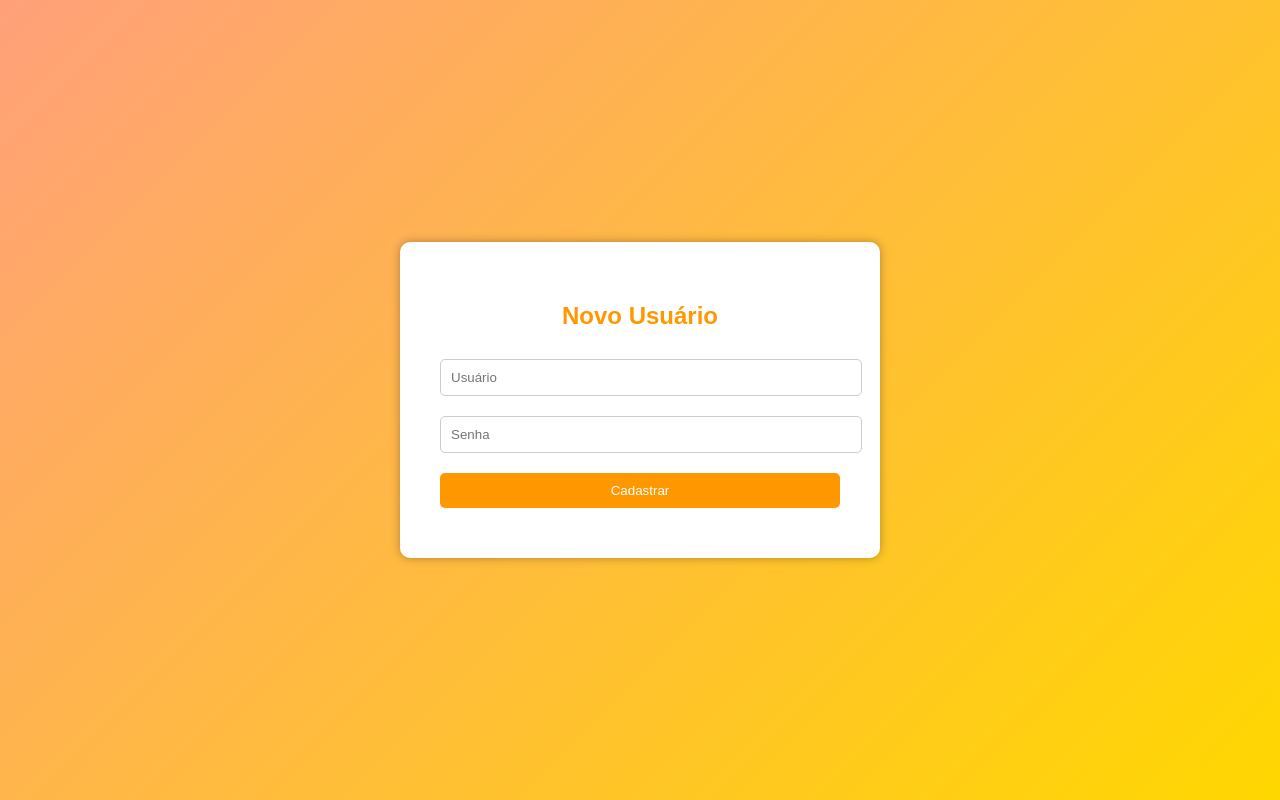
After one commit to Projeto-Integrador-Univesp-LocalizaPet/Projeto_Localiza_Pet, a Django app: page /cadastro/ in a window 1280 px wide. The commit adds this page. Run offline with Django 5.2, Linux system fonts and the light colour scheme.

Commit message:
- adicionado pagina de cadastro de usuario - adicionado função de cadastro do usuario - adicionado proteção de pagina com login - adicionado redirecionamento da entrada para o login - adicionado função de logout - alterado htmls do login para exibir alerta do "senha invalida" - alterado html do feed para redirecionamento do login e logout

```diff
--- /dev/null
+++ b/app_localiza_pet/templates/base.html
@@ -0,0 +1,57 @@
+<!DOCTYPE html>
+<html lang="pt-br">
+<head>
+  <meta charset="UTF-8">
+  <meta name="viewport" content="width=device-width, initial-scale=1.0">
+  <title>Login - Localiza Pet</title>
+  <style>
+    body {
+      margin: 0;
+      padding: 0;
+      font-family: Arial, sans-serif;
+      background: linear-gradient(135deg, #FFA07A, #FFD700); /* Gradiente de cores laranja e amarelo */
+      height: 100vh;
+      display: flex;
+      justify-content: center;
+      align-items: center;
+    }
+    .container {
+      width: 90%;
+      max-width: 400px;
+      background-color: #fff; /* Fundo branco */
+      padding: 40px; /* Aumento da parte branca */
+      border-radius: 10px;
+      box-shadow: 0 0 10px rgba(0, 0, 0, 0.3);
+    }
+    h2 {
+      text-align: center;
+      color: #ff9800; /* Laranja */
+    }
+    input[type="text"],
+    input[type="password"] {
+      width: 100%;
+      padding: 10px;
+      margin: 10px 0;
+      border: 1px solid #ccc;
+      border-radius: 5px;
+    }
+    input[type="submit"] {
+      width: 100%;
+      padding: 10px;
+      margin: 10px 0;
+      border: none;
+      border-radius: 5px;
+      background-color: #ff9800; /* Laranja */
+      color: #fff;
+      cursor: pointer;
+    }
+    input[type="submit"]:hover {
+      background-color: #f57c00; /* Laranja mais escuro */
+    }
+  </style>
+</head>
+<body>
+  {% block content %}
+  {% endblock content %}
+</body>
+</html>
--- /dev/null
+++ b/app_localiza_pet/templates/cadastro.html
@@ -0,0 +1,13 @@
+{% extends "base.html" %}
+
+{{% block content %}
+<div class="container">
+    <h2>Novo Usuário</h2>
+    <form action="/cadastro/" method="post">
+      {% csrf_token %}
+      <input type="text" name="username" placeholder="Usuário" required>
+      <input type="password" name="password" placeholder="Senha" required>
+      <input type="submit" value="Cadastrar">
+    </form>
+  </div>
+{% endblock content %}}
--- a/app_localiza_pet/templates/feed.html
+++ b/app_localiza_pet/templates/feed.html
@@ -74,7 +74,8 @@
         <a href="#">Início</a>
         <a href="#animals">Animais Perdidos</a>
         <a href="#about">Sobre Nós</a>
-        <a href="#">Login</a>
+        <a href="/login/">Login</a>
+        <a href="/logout/">Logout</a>
     </div>
     <div class="container">
         <h1 style="font-family: 'Segoe UI', sans-serif;">Localiza Pet</h1>
--- a/app_localiza_pet/views.py
+++ b/app_localiza_pet/views.py
@@ -1,9 +1,14 @@
-from django.shortcuts import render
-from django.contrib.auth import authenticate, login as django_login
+from django.shortcuts import render, redirect
+from django.contrib.auth import authenticate, login as django_login, logout as django_logout
 from django.http import HttpResponseRedirect
+from django.contrib.auth.decorators import login_required
+from django.contrib.auth.models import User
 
 
 # Create your views here.
+
+def entrada(request):
+    return redirect('/login/')
 
 
 def login(request):
@@ -19,12 +24,39 @@ def login(request):
     if user:
         django_login(request, user)
         return HttpResponseRedirect('/feed/')
-    return render(request, 'login.html')
+    msg = 'Usuario e(ou) senha invalidos'
+    return render(request, 'login.html', {'msg': msg})
 
 
+@login_required(login_url='/login/')
 def feed(request):
     return render(request, 'feed.html')
 
 
+@login_required(login_url='/login/')
 def post(request):
     return render(request, 'teste/post.html')
+
+
+@login_required(login_url='/login/')
+def logout(request):
+    django_logout(request)
+    return redirect('/login/')
+
+
+def cadastro(request):
+    if request.method == 'GET':
+        return render(request, 'cadastro.html')
+
+    username = request.POST.get('username')
+    password = request.POST.get('password')
+
+    user = authenticate(username=username, password=password)
+    if user:
+        return redirect('/login/')
+
+    User.objects.create_user(
+        username=request.POST.get('username'),
+        password=request.POST.get('password'),
+    )
+    return render(request, 'login.html')
--- a/projeto_localiza_pet/urls.py
+++ b/projeto_localiza_pet/urls.py
@@ -6,7 +6,11 @@ urlpatterns = [
     path('admin/', admin.site.urls),
 
     # url da primeira pagina de login
-    path('', views.login, name='login'),
+    path('', views.entrada, name='entrada'),
+    path('login/', views.login, name='login'),
     path('feed/', views.feed, name='feed'),
     path('post/', views.post, name='post'),
+    path('cadastro/', views.cadastro, name='cadastro'),
+    path('logout/', views.logout),
+
 ]
```
Also changed, not shown: app_localiza_pet/templates/login.html (+20 -0 lines).
